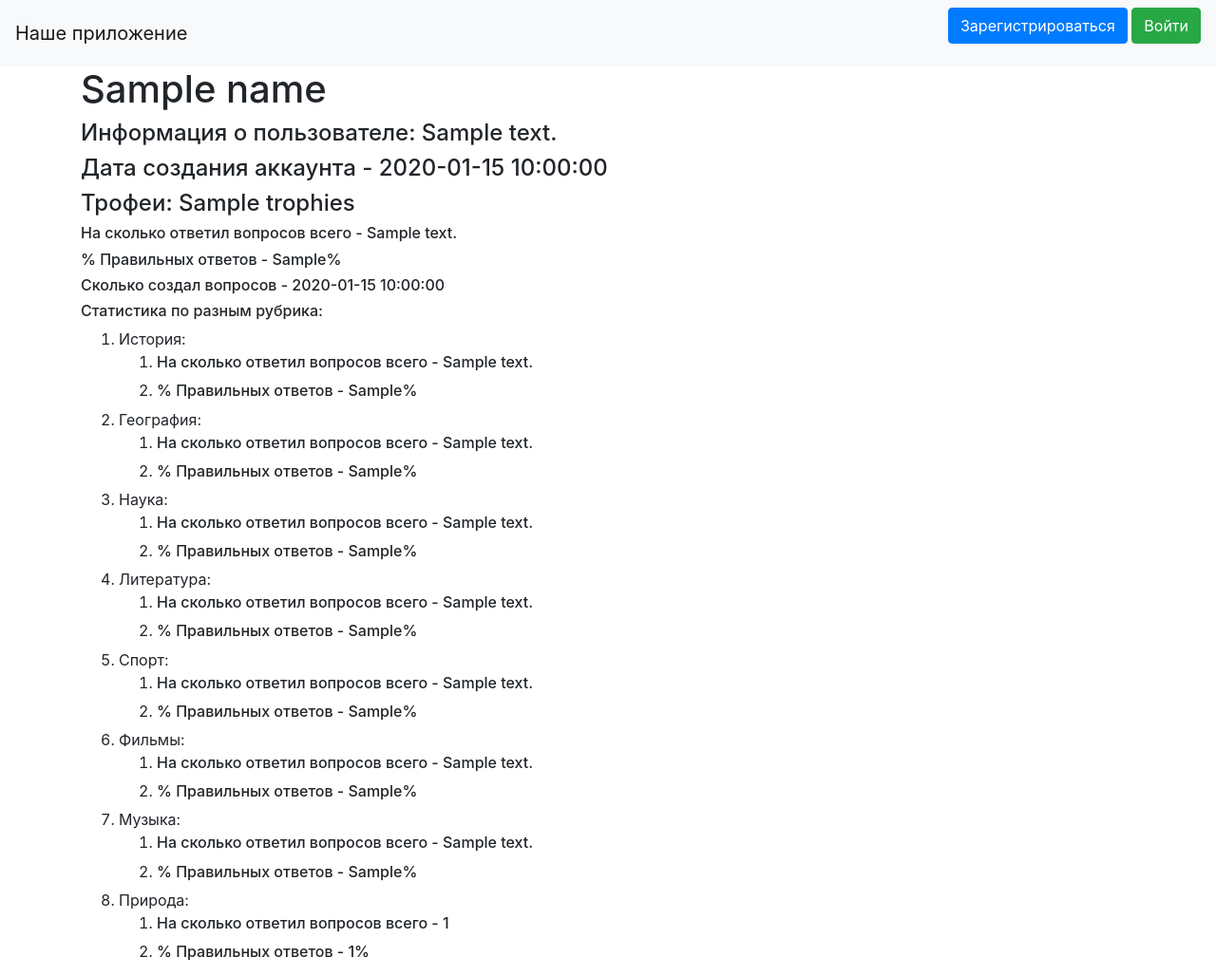
After one commit to VitHoH/flask, a Flask app: template templates/profile.html in a window 1280 px wide. The commit adds this page. Shown: the whole page at 95% size. Run offline with Flask 3, Linux system fonts and the light colour scheme; the template is opened without the code that fills it: most values are stand-ins (such as "Sample title", 1, 10 or a date in 2020); some libraries are stand-ins or nearby versions.

Commit message:
можно отвечать на вопросы, профиль

```diff
--- a/data/db_session.py
+++ b/data/db_session.py
@@ -18,7 +18,6 @@ def global_init(db_file):
 
     conn_str = f'sqlite:///{db_file.strip()}?check_same_thread=False'
     print(f"Подключение к базе данных по адресу {conn_str}")
-
     engine = sa.create_engine(conn_str, echo=False)
     __factory = orm.sessionmaker(bind=engine)
 
--- a/data/users.py
+++ b/data/users.py
@@ -38,7 +38,6 @@ class User(SqlAlchemyBase, UserMixin, SerializerMixin):
     all_nature_questions = sqlalchemy.Column(sqlalchemy.Integer, default=0)
     correctly_nature_questions = sqlalchemy.Column(sqlalchemy.Integer, default=0)
     trophies = sqlalchemy.Column(sqlalchemy.Integer, default=0)
-    question = orm.relationship("News", back_populates='user')
 
     def set_password(self, password):
         self.hashed_password = generate_password_hash(password)
--- a/main.py
+++ b/main.py
@@ -1,15 +1,15 @@
-import datetime
+from random import randrange
 
-from flask import Flask, render_template, redirect, request, abort, jsonify
+from flask import Flask, render_template, redirect, jsonify
+from flask import make_response
+from flask_login import LoginManager, login_user, login_required, logout_user, current_user
+from flask_restful import Api
+import sys
 from data import db_session
+from data.questions import Question
 from data.users import User
-from forms.question import QuestionForm
+from forms.question import AddQuestionForm, QuestionForm
 from forms.users import RegisterForm, LoginForm
-from flask_login import LoginManager, login_user, login_required, logout_user, current_user
-from flask import make_response
-from flask_restful import reqparse, abort, Api, Resource
-from data.questions import Question
-
 
 app = Flask(__name__)
 app.config['SECRET_KEY'] = 'yandexlyceum_secret_key'
@@ -26,13 +26,13 @@ def load_user(user_id):
 
 @app.route("/")
 def index():
-    return render_template("index.html", title='Главная')
+    return render_template("index.html", title='Главная', dynamic_link=f'/profile/{current_user.id}')
 
 
-@app.route('/question',  methods=['GET', 'POST'])
+@app.route('/question', methods=['GET', 'POST'])
 @login_required
 def add_question():
-    form = QuestionForm()
+    form = AddQuestionForm()
     if form.validate_on_submit():
         db_sess = db_session.create_session()
         question = Question()
@@ -43,14 +43,12 @@ def add_question():
         question.fourth_answer = form.fourth_answer.data
         question.correct_answer = form.true_answer.data
         question.category = form.category.data
-        db_sess = db_session.create_session()
-        print(current_user)
         question.user_id = db_sess.query(User).filter(User.name == current_user.name).first().id
         db_sess.add(question)
         db_sess.commit()
         return redirect('/')
-    return render_template('question.html', title='Добавление вопроса',
-                           form=form)
+    return render_template('add_question.html', title='Добавление вопроса',
+                           form=form, dynamic_link=f'/profile/{current_user.id}')
 
 
 @app.route('/register', methods=['GET', 'POST'])
@@ -93,12 +91,115 @@ def login():
     return render_template('login.html', title='Авторизация', form=form)
 
 
+@app.route('/question_start')
+def start_question():
+    db_sess = db_session.create_session()
+    question = db_sess.query(Question).all()
+    col = len(question)
+    n_lvl = randrange(1, col)
+    return redirect(f'question/{n_lvl}')
+
+
+@app.route('/question/<int:id>', methods=['GET', 'POST'])
+def question(id):
+    form = QuestionForm()
+    db_sess = db_session.create_session()
+    question = db_sess.query(Question).filter(Question.id == id).first()
+    if form.validate_on_submit():
+        true_answer = question.correct_answer
+        if true_answer == form.your_answer.data:
+            question.col_correct_answers += 1
+            question.col_answers += 1
+            user = db_sess.query(User).filter(User.id == current_user.id).first()
+            user.trophies += 5
+            if question.category == 'history':
+                user.all_history_questions += 1
+                user.correctly_history_questions += 1
+            elif question.category == 'geography':
+                user.all_geography_questions += 1
+                user.correctly_geography_questions += 1
+            elif question.category == 'music':
+                user.all_music_questions += 1
+                user.correctly_music_questions += 1
+            elif question.category == 'science':
+                user.all_science_questions += 1
+                user.correctly_science_questions += 1
+            elif question.category == 'literature':
+                user.all_literature_questions += 1
+                user.correctly_literature_questions += 1
+            elif question.category == 'sport':
+                user.all_sport_questions += 1
+                user.correctly_sport_questions += 1
+            elif question.category == 'film':
+                user.all_film_questions += 1
+                user.correctly_film_questions += 1
+            elif question.category == 'nature':
+                user.all_nature_questions += 1
+                user.correctly_nature_questions += 1
+        else:
+            question.col_answers += 1
+            user = db_sess.query(User).filter(User.id == current_user.id).first()
+            user.trophies -= 3
+            if question.category == 'history':
+                user.all_history_questions += 1
+            elif question.category == 'geography':
+                user.all_geography_questions += 1
+            elif question.category == 'music':
+                user.all_music_questions += 1
+            elif question.category == 'science':
+                user.all_science_questions += 1
+            elif question.category == 'literature':
+                user.all_literature_questions += 1
+            elif question.category == 'sport':
+                user.all_sport_questions += 1
+            elif question.category == 'film':
+                user.all_film_questions += 1
+            elif question.category == 'nature':
+                user.all_nature_questions += 1
+        db_sess.commit()
+        return redirect(f"/result/{question.id}/{form.your_answer.data}")
+    try:
+        proz_true_ans = question.col_answers / question.col_correct_answers * 100
+    except ZeroDivisionError:
+        proz_true_ans = 'На этот вопрос никто не отвечал'
+    return render_template('question.html', question=question.question, first_answer=question.first_answer,
+                           second_answer=question.second_answer, third_answer=question.third_answer,
+                           fourth_answer=question.fourth_answer,
+                           proz_true_ans=proz_true_ans,
+                           col_answers=question.col_answers, form=form, dynamic_link=f'/profile/{current_user.id}',
+                           author_href=f'/profile/{question.author_id}', author=question.author.name)
+
+
+@app.route('/result/<int:id_question>/<int:your_answer>')
+def result(id_question, your_answer):
+    db_sess = db_session.create_session()
+    question = db_sess.query(Question).filter(Question.id == id_question).first()
+    try:
+        proz_true_ans = question.col_answers / question.col_correct_answers
+    except ZeroDivisionError:
+        proz_true_ans = 'На этот вопрос никто не отвечал'
+    return render_template('result.html', question=question.question, first_answer=question.first_answer,
+                           second_answer=question.second_answer, third_answer=question.third_answer,
+                           fourth_answer=question.fourth_answer,
+                           proz_true_ans=proz_true_ans,
+                           col_answers=question.col_answers, your_answer=your_answer,
+                           true_answer=question.correct_answer, dynamic_link=f'/profile/{current_user.id}',
+                           author_href=f'/profile/{question.author_id}', author=question.author.name)
+
+
 @app.route('/logout')
 @login_required
 def logout():
     logout_user()
     return redirect("/")
 
+
+@app.route('/profile/<int:id>')
+def profile(id):
+    db_sess = db_session.create_session()
+    user = db_sess.query(User).filter(User.id == id).first()
+
+    return render_template('profile.html', name=user.name, about=user.about, created_date=user.created_date)
 
 
 @app.errorhandler(404)
@@ -113,8 +214,22 @@ def bad_request(_):
 
 def main():
     db_session.global_init("db/quiz.db")
-    q = Question()
-    print(q)
+    # questions = sys.stdin.read().split('\n')
+    # for question in questions:
+    #     question_this = question.split(',')
+    #     print(question_this)
+    #     db_sess = db_session.create_session()
+    #     question = Question()
+    #     question.question = question_this[0].strip()
+    #     question.first_answer = question_this[1].strip()
+    #     question.second_answer = question_this[2].strip()
+    #     question.third_answer = question_this[3].strip()
+    #     question.fourth_answer = question_this[4].strip()
+    #     question.correct_answer = question_this[5].strip()
+    #     question.category = 'history'
+    #     question.author_id = 1
+    #     db_sess.add(question)
+    #     db_sess.commit()
     app.run()
 
 
--- a/templates/base.html
+++ b/templates/base.html
@@ -12,9 +12,11 @@
 <body>
 <header>
     <nav class="navbar navbar-light bg-light">
-        <a class="navbar-brand" href="#">Наше приложение</a>
+        <a class="navbar-brand" href="/">Наше приложение</a>
         {% if current_user.is_authenticated %}
-    <a class="navbar-brand" href="/logout">{{ current_user.name }}</a>
+        <a href="/logout" class="btn btn-danger">Выйти</a>
+    <a class="navbar-brand" href="{{ dynamic_link }}">{{ current_user.name }}</a>
+
 {% else %}
     <p>
         <a class="btn btn-primary " href="/register">Зарегистрироваться</a>
--- a/templates/index.html
+++ b/templates/index.html
@@ -1,8 +1,9 @@
 {% extends "base.html" %}
 
 {% block content %}
-<h1>Уровни</h1>
+<h1>Добавьте вопрос или ответьте на другие</h1>
 {% if current_user.is_authenticated %}
-    <a href="question" class="btn btn-secondary">Добавить вопрос</a>
+    <a href="question" class="btn btn-warning">Добавить вопрос</a>
+    <a href="question_start" class="btn btn-danger">Отвечать на вопрос</a>
 {% endif %}
 {% endblock %}
--- /dev/null
+++ b/templates/profile.html
@@ -0,0 +1,94 @@
+{% extends "base.html" %}
+
+{% block content %}
+<h1>{{ name }}</h1>
+<h4>Информация о пользователе: {{ about }}</h4>
+<h4>Дата создания аккаунта -  {{ created_date }}</h4>
+<h4>Трофеи: {{ trophies }}</h4>
+<h6>На сколько ответил вопросов всего -  {{ questions_answered }}</h6>
+<h6>% Правильных ответов - {{ proz_cor_ans }}%</h6>
+<h6>Сколько создал вопросов - {{ question_created }}</h6>
+<h6>Статистика по разным рубрика:</h6>
+<ol>
+    <li>История:
+        <ol>
+            <li>
+                <h6>На сколько ответил вопросов всего -  {{ h_questions_answered }}</h6>
+            </li>
+            <li>
+                <h6>% Правильных ответов - {{ h_proz_cor_ans }}%</h6>
+            </li>
+        </ol>
+    </li>
+    <li>География:
+        <ol>
+            <li>
+                <h6>На сколько ответил вопросов всего -  {{ g_questions_answered }}</h6>
+            </li>
+            <li>
+                <h6>% Правильных ответов - {{ g_proz_cor_ans }}%</h6>
+            </li>
+        </ol>
+    </li>
+    <li>Наука:
+        <ol>
+            <li>
+                <h6>На сколько ответил вопросов всего -  {{ s_questions_answered }}</h6>
+            </li>
+            <li>
+                <h6>% Правильных ответов - {{ s_proz_cor_ans }}%</h6>
+            </li>
+        </ol>
+    </li>
+    <li>Литература:
+        <ol>
+            <li>
+                <h6>На сколько ответил вопросов всего -  {{ l_questions_answered }}</h6>
+            </li>
+            <li>
+                <h6>% Правильных ответов - {{ l_proz_cor_ans }}%</h6>
+            </li>
+        </ol>
+    </li>
+    <li>Спорт:
+        <ol>
+            <li>
+                <h6>На сколько ответил вопросов всего -  {{ sp_questions_answered }}</h6>
+            </li>
+            <li>
+                <h6>% Правильных ответов - {{ sp_proz_cor_ans }}%</h6>
+            </li>
+        </ol>
+    </li>
+    <li>Фильмы:
+        <ol>
+            <li>
+                <h6>На сколько ответил вопросов всего -  {{ f_questions_answered }}</h6>
+            </li>
+            <li>
+                <h6>% Правильных ответов - {{ f_proz_cor_ans }}%</h6>
+            </li>
+        </ol>
+    </li>
+    <li>Музыка:
+        <ol>
+            <li>
+                <h6>На сколько ответил вопросов всего -  {{ m_questions_answered }}</h6>
+            </li>
+            <li>
+                <h6>% Правильных ответов - {{ m_proz_cor_ans }}%</h6>
+            </li>
+        </ol>
+    </li>
+    <li>Природа:
+        <ol>
+            <li>
+                <h6>На сколько ответил вопросов всего -  {{ n_questions_answered }}</h6>
+            </li>
+            <li>
+                <h6>% Правильных ответов - {{ n_proz_cor_ans }}%</h6>
+            </li>
+        </ol>
+    </li>
+</ol>
+{% endblock %}
```
Also changed, not shown: forms/question.py (+6 -1 lines), templates/add_question.html (added, +80 -0 lines), templates/question.html (+12 -65 lines), templates/result.html (added, +17 -0 lines), db/quiz.db.
